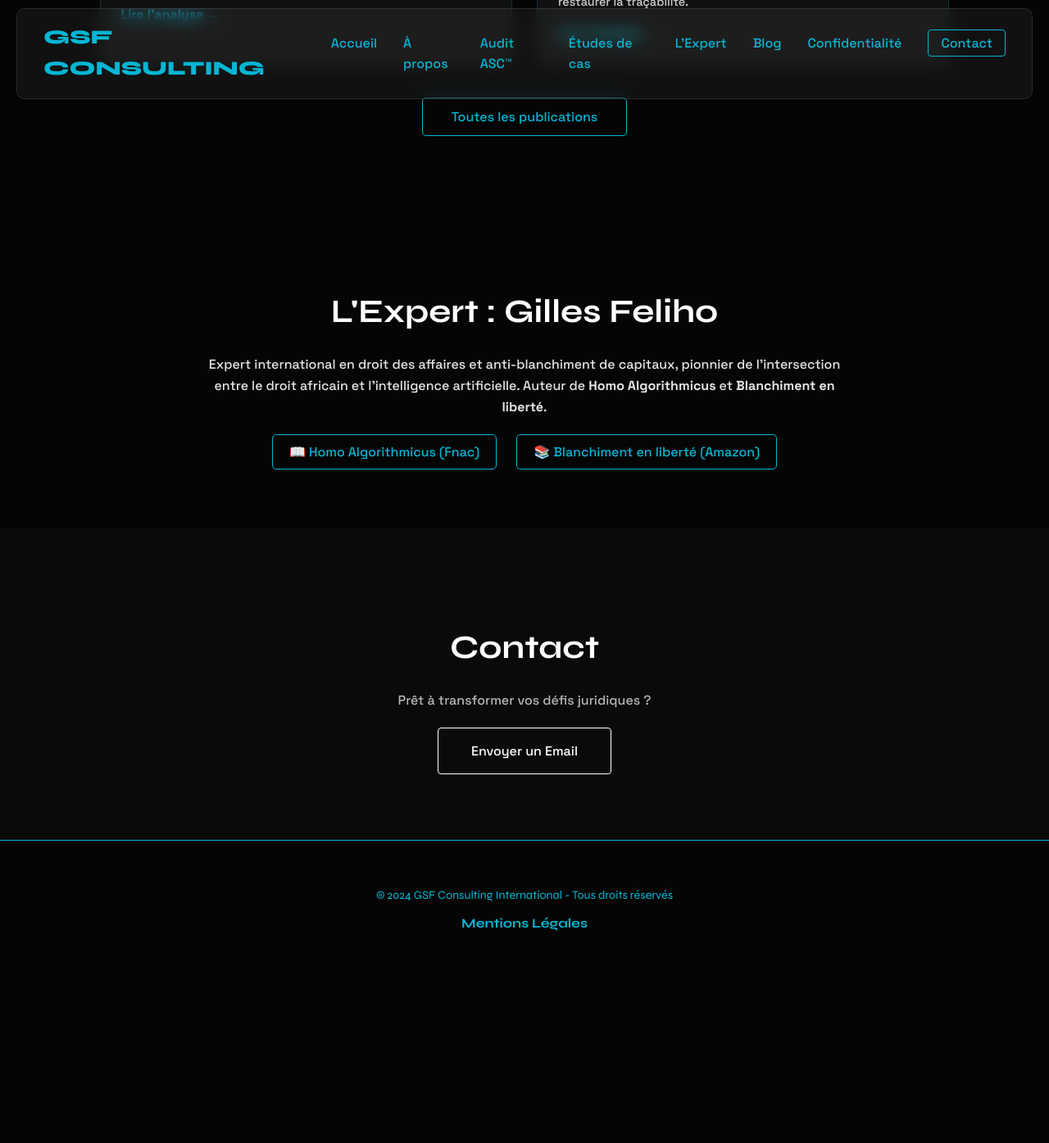
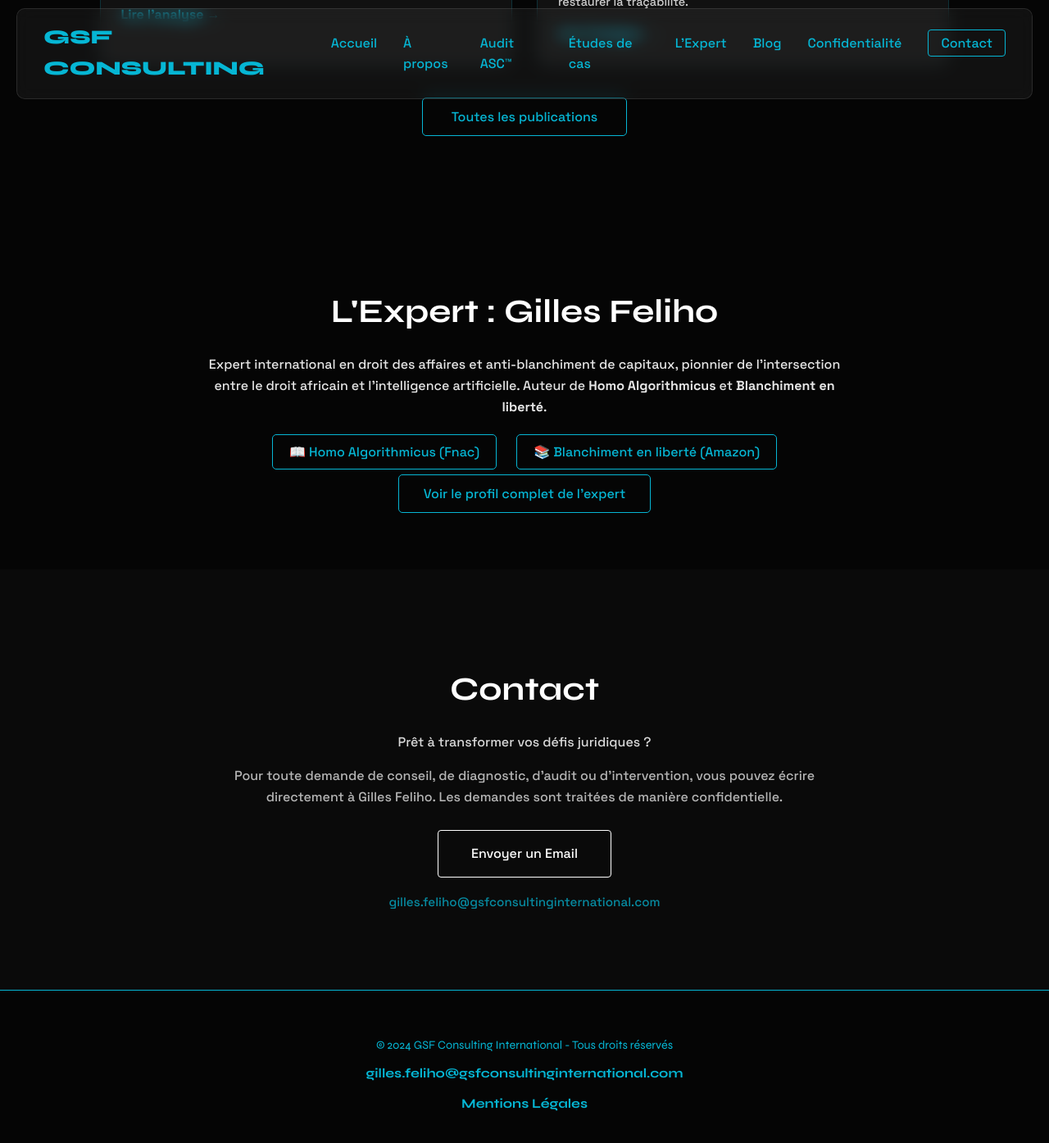
Before and after one commit to GSF-CONSULTING-INTERNATIONALE/.github.io-, a Jekyll site: the page built from index.html, in a window 1280 px wide and 1400 px high, scrolled down 4083 px. Shown: the top 1395 px of the window at 82% size. Built offline with Jekyll 4.4.1, drawn with Linux system fonts in a browser that asks for light colours; before the commit the page ends 5262 px from its top, so only the background shows below that.

Commit message:
Updated 1 file via CloudCannon.

```diff
--- a/index.html
+++ b/index.html
@@ -218,19 +218,34 @@
             <a href="https://www.fnac.com/livre-numerique/a21477208/Gilles-Feliho-Homo-Algorithmicus" target="_blank" style="margin: 0 10px; color: #06b6d4; border: 1px solid #06b6d4; padding: 10px 20px; border-radius: 5px;">📖 Homo Algorithmicus (Fnac)</a>
             <a href="https://amzn.eu/d/01terF2b" target="_blank" style="margin: 0 10px; color: #06b6d4; border: 1px solid #06b6d4; padding: 10px 20px; border-radius: 5px;">📚 Blanchiment en liberté (Amazon)</a>
         </div>
+        <div style="margin-top: 25px;">
+            <a href="{{ '/gilles-feliho/' | relative_url }}" style="border: 1px solid #06b6d4; padding: 12px 30px; border-radius: 5px; color: #06b6d4;">Voir le profil complet de l’expert</a>
+        </div>
     </section>
 
     <!-- CONTACT -->
     <section id="contact" style="padding: 80px 5%; text-align: center; background: #0a0a0a;">
         <h2 style="font-family: 'Syne', sans-serif; font-size: 2.5rem; margin-bottom: 20px;">Contact</h2>
-        <p style="opacity: 0.7; margin-bottom: 20px;">Prêt à transformer vos défis juridiques ?</p>
-        <a href="mailto:contact@eji2.org" style="padding: 15px 40px; border: 1px solid #fff; color: #fff; border-radius: 4px; display: inline-block;">Envoyer un Email</a>
+        <p style="opacity: 0.85; margin-bottom: 12px;">Prêt à transformer vos défis juridiques ?</p>
+        <p style="opacity: 0.7; margin-bottom: 28px; max-width: 720px; margin-left: auto; margin-right: auto;">
+            Pour toute demande de conseil, de diagnostic, d’audit ou d’intervention, vous pouvez écrire directement à Gilles Feliho.
+            Les demandes sont traitées de manière confidentielle.
+        </p>
+        <a href="mailto:gilles.feliho@gsfconsultinginternational.com" style="padding: 15px 40px; border: 1px solid #fff; color: #fff; border-radius: 4px; display: inline-block;">Envoyer un Email</a>
+        <p style="margin-top: 18px; opacity: 0.75; font-size: 0.95rem;">
+            <a href="mailto:gilles.feliho@gsfconsultinginternational.com">gilles.feliho@gsfconsultinginternational.com</a>
+        </p>
     </section>
 
     <!-- FOOTER -->
     <footer style="margin-top: 0; padding: 40px 20px; border-top: 1px solid #06b6d4; text-align: center; font-family: 'Syne', sans-serif;">
         <p class="cyan" style="font-size: 0.9rem; margin-bottom: 10px;">
             © 2024 GSF Consulting International - Tous droits réservés
+        </p>
+        <p style="margin: 0 0 12px;">
+            <a href="mailto:gilles.feliho@gsfconsultinginternational.com" style="color: #06b6d4; text-decoration: none; font-weight: 700;">
+                gilles.feliho@gsfconsultinginternational.com
+            </a>
         </p>
         <a href="{{ '/mentions-legales.html' | relative_url }}" style="color: #06b6d4; text-decoration: none; font-weight: 700;">
             Mentions Légales
```
